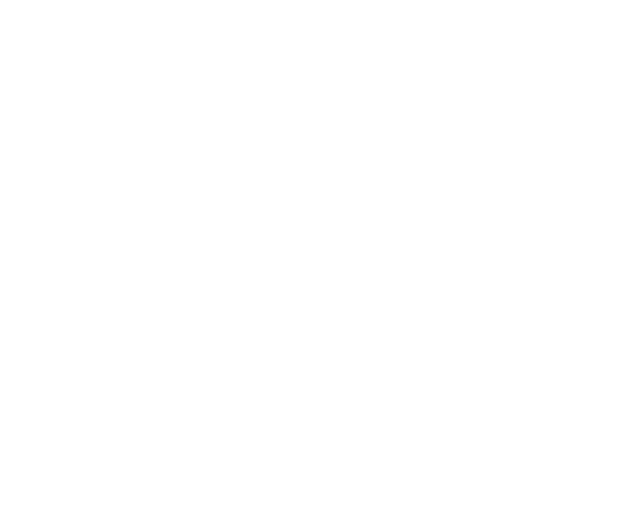
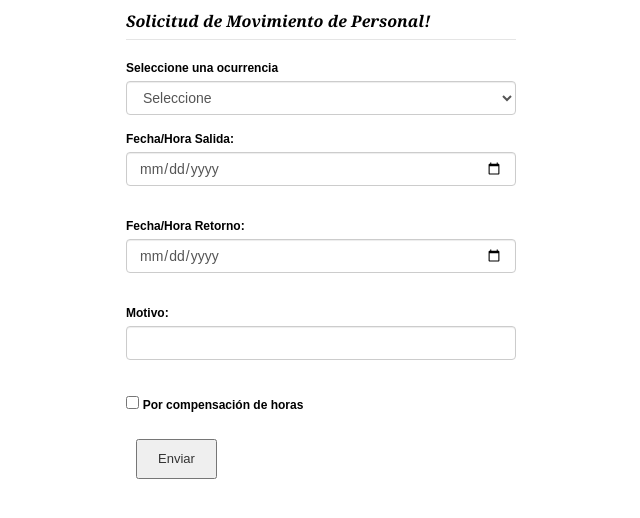
Before and after one commit to tatilq/MicroData, a plain HTML site: page index.html in a window 1280 px wide. Shown: the whole page, without its empty margins (319-959 px from the left). Drawn offline with nearby package versions, Linux system fonts and the light colour scheme.

Commit message:
formulario terminado

```diff
--- a/css/main.css
+++ b/css/main.css
@@ -0,0 +1,55 @@
+#wrap{
+    width:400px;
+    margin:0 auto;
+    text-align:left;
+    margin-top:8px;
+    padding:5px;
+    background:#fff;
+    font-family:AvenirLTStd, Arial, Helvetica, sans-serif;
+    font-size:13px;
+    line-height:16px;
+}
+#wrap .cont_details fieldset,.cont_order fieldset{
+    margin:10px;
+    padding:20px;
+    border-radius: 10px;
+}
+#wrap legend{
+    font-size:16px;
+    font-family:Georgia, "Times New Roman", Times, serif;
+    color:#000;
+    font-weight:bold;
+    font-style:italic;
+    padding-bottom:10px;
+}
+#wrap .cont_details input{
+    margin-bottom:10px;
+    color:#000;
+}
+
+#wrap label{
+    display:block;
+    font-size:12px;
+    color:#000;
+    font-weight:bold;
+}
+#wrap label.inlinelabel
+{
+    display:inline;
+}
+#wrap .cont_order input{
+    margin-bottom:5px;
+}
+
+#wrap input[type="text"]:hover,
+#wrap input[type="text"]:active {
+background-color: #FAF398;
+}
+
+#wrap input#submit{
+margin:10px;
+padding-left:20px;
+padding-right:20px;
+padding-top:10px;
+padding-bottom:10px;
+}
--- a/index.html
+++ b/index.html
@@ -12,10 +12,40 @@
 	<link rel="stylesheet" href="https://cdnjs.cloudflare.com/ajax/libs/font-awesome/4.7.0/css/font-awesome.min.css">
 	<title>Document</title>
 
-</heiad>
+</head>
 <body>
 	<!--AQUI EL CODIGO-->
-
+    <section>
+       <div id="wrap">
+        <form action="" id="userform" onsubmit="return false;">
+            <fieldset>
+                <legend>Solicitud de Movimiento de Personal!</legend>
+                <label >Seleccione una ocurrencia</label>
+                <select class="form-control" id="ocurrencia" name='ocurrencia'>
+                <option value="">Seleccione</option>
+                <option value="01">Comisiones por Servicio</option>
+                <option value="02">Descanso Médico</option>
+                <option value="03">Capacitaciones</option>
+                <option value="04">Falta injustificada (permisos personales)</option>
+                <option value="05">Permisos Essalud</option>
+                <option value="06">Vacaciones</option>
+                <option value="07">Licencia por fallecimiento</option>
+                </select>
+                <br/>
+                <label for="date">Fecha/Hora Salida:</label>
+                <input class="form-control" type="date" name="fecha" id="fecha-salida"/><br/><br />
+                <label for="date">Fecha/Hora Retorno:</label>
+                <input class="form-control" type="date" name="fecha" id="fecha-retorno"/><br/><br />
+                <label for="date">Motivo:</label>
+                <input class="form-control" type="textarea" name="fecha" id="fecha"/><br/><br />
+                <input type="checkbox" id="compensacion" name='compensacion'/>
+                <label for='compensacion' class="inlinelabel">
+                Por compensación de horas</label><br><br>
+                <input type="button" id="submit" value="Enviar">
+            </fieldset>
+        </form>
+        </div>
+    </section>
 	<script src="https://ajax.googleapis.com/ajax/libs/jquery/3.1.1/jquery.min.js"></script>
 	<script src="js/bootstrap.min.js" type="text/javascript"></script>
 	<script src="js/main.js" type="text/javascript"></script>
```
